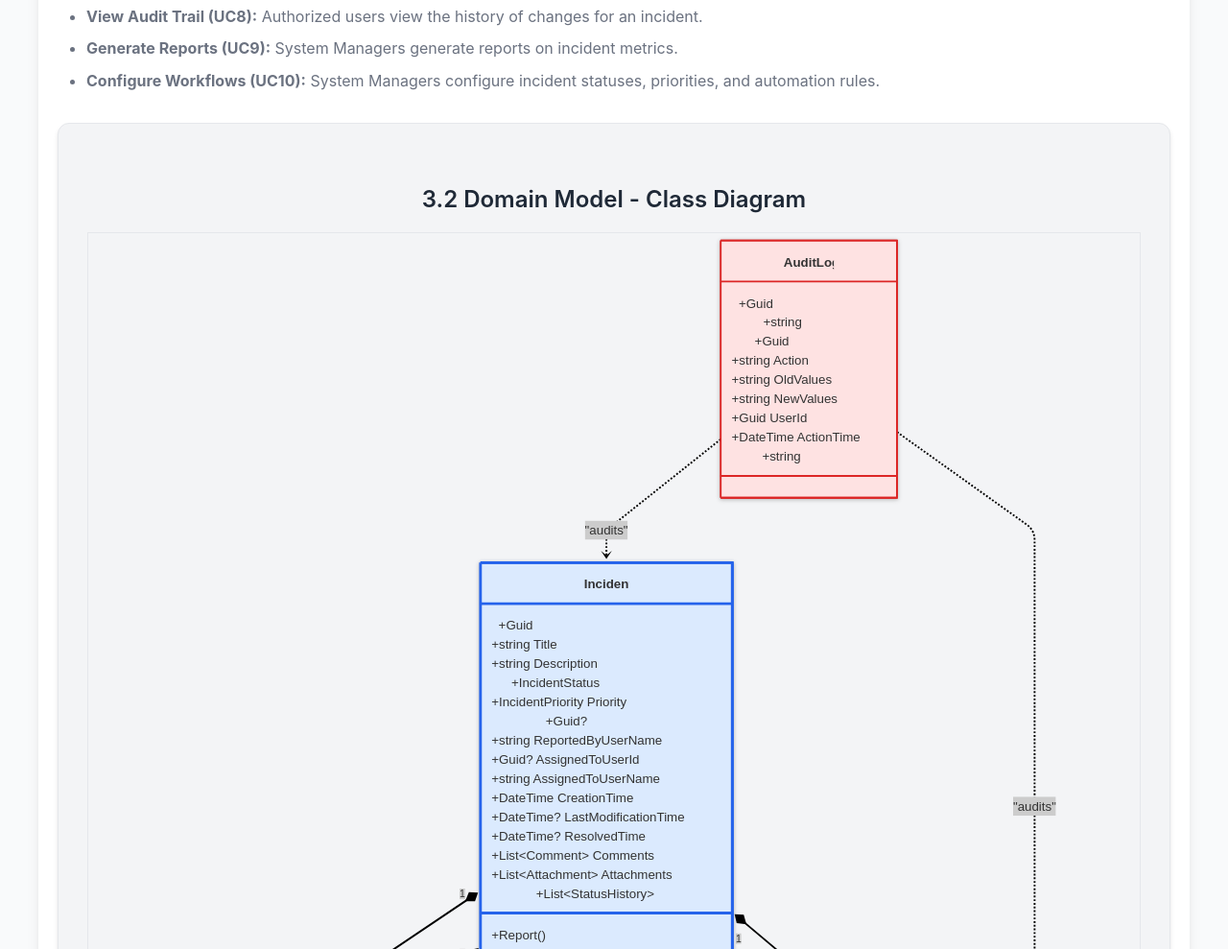
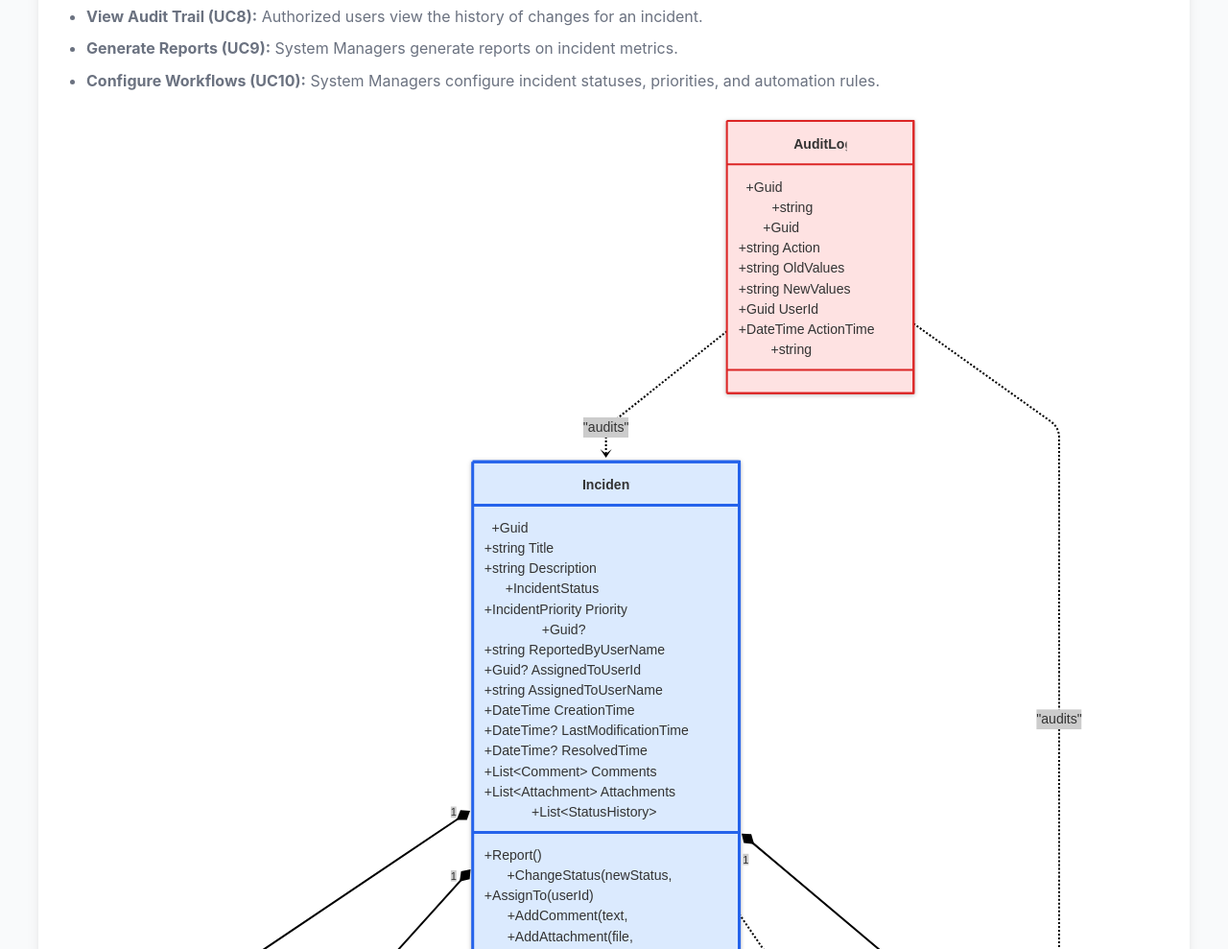
Before and after one commit to Hecaroadev/hecaroadev.github.io, a plain HTML site: page index.html in a window 1280 px wide. Shown: the part 5203-6192 px from the top of the page at 96% size. Drawn offline with Linux system fonts and the light colour scheme; a script that the page names is missing.

Commit message:
Update index.html

```diff
--- a/index.html
+++ b/index.html
@@ -685,14 +685,10 @@ graph TB
         </ul>
 
 
-        <div class="diagram-container">
-        <h3>3.2 Domain Model - Class Diagram</h3>
-            <!--
-                IMAGE PLACEHOLDER:
-
-            -->
-            <img src="./cd.svg" alt="Use Case Diagram - Please Generate and Update Path">
+ <div class="mermaid">
+  <img src="./cd.svg" alt="Chart">
         </div>
+
         <div class="mermaid-code-block">
 
 
```
